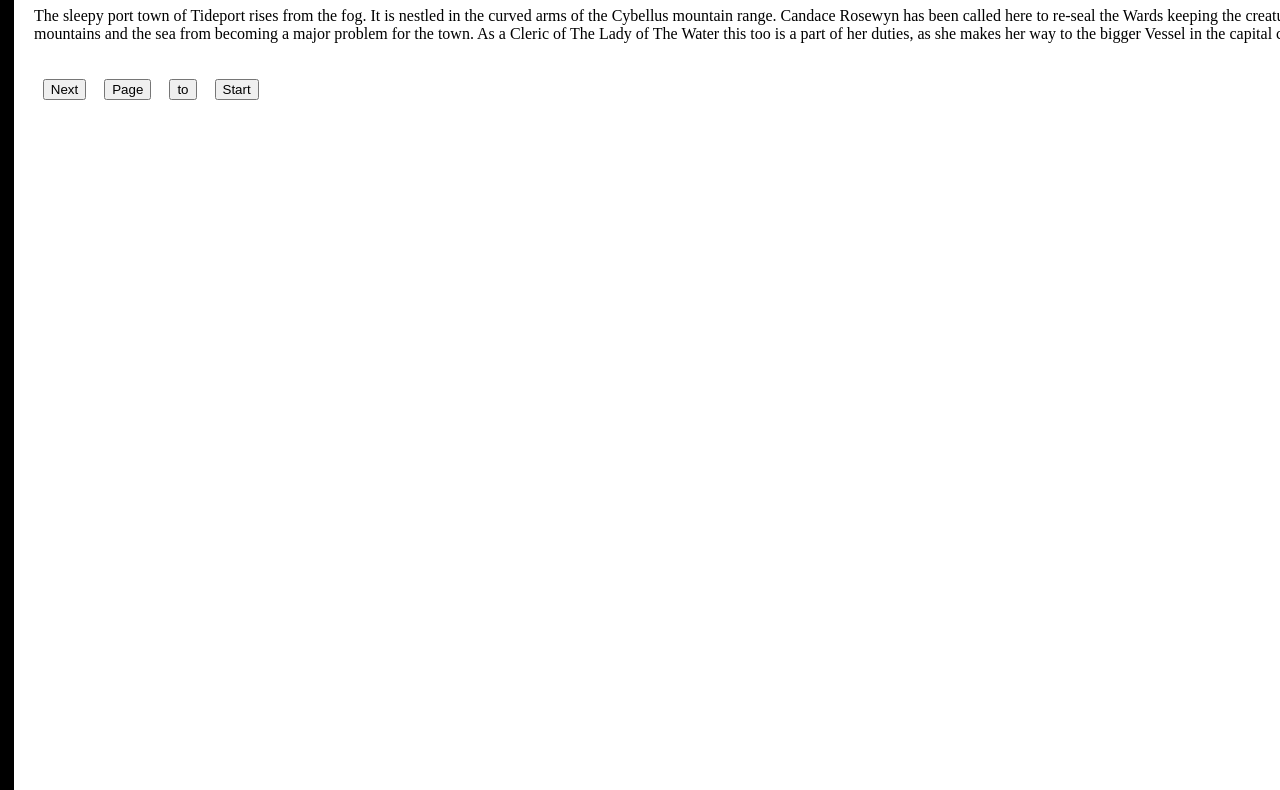
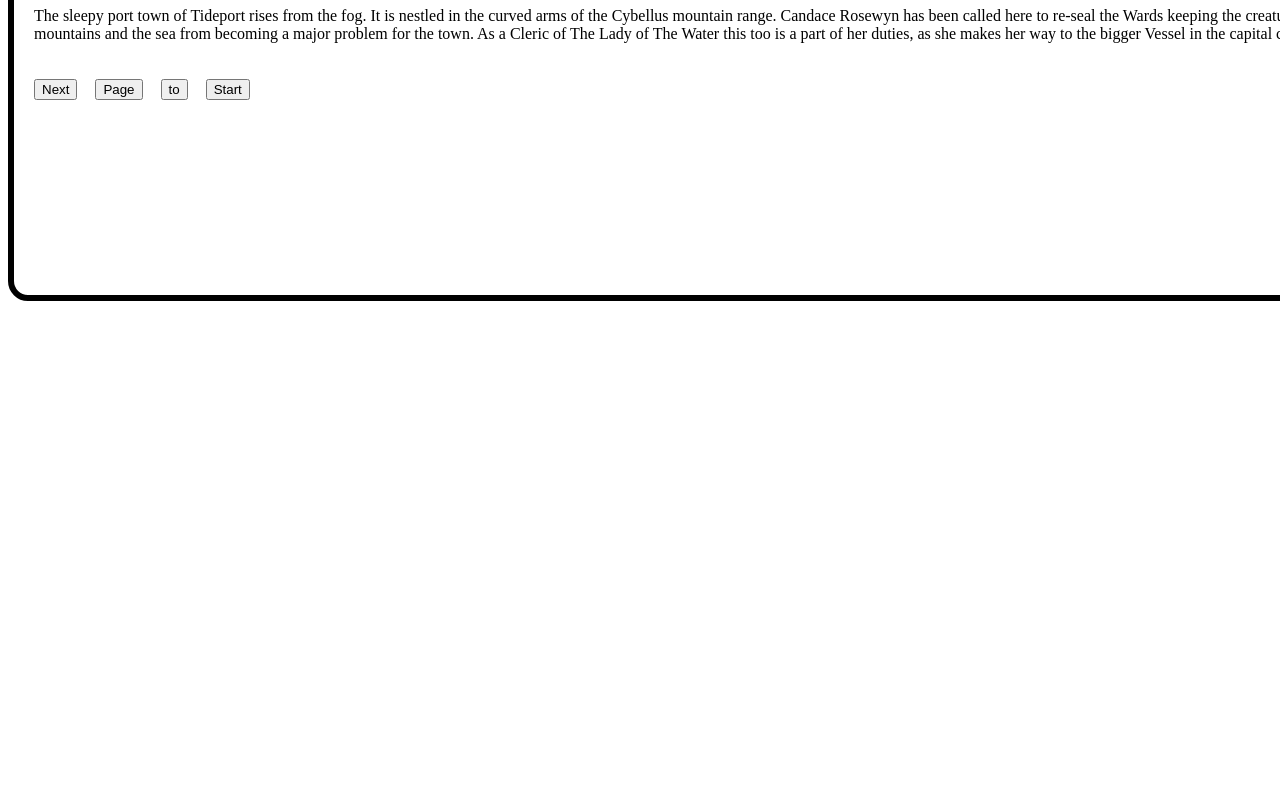
Before and after one commit to Krashberry/tcocr-twot, a plain HTML site: page index.html in a window 1280 px wide. Shown: the part 107-897 px from the top of the page. After the commit the page ends 800 px from the top, so only its background shows below. Drawn offline with Linux system fonts and the light colour scheme; a web font is replaced by a local one.

Commit message:
Draft 1.5: More slight changes to the CSS but not really messing with the HTML

```diff
--- a/css/styles.css
+++ b/css/styles.css
@@ -1,12 +1,11 @@
 body {
-  background-color: black;
+  background-color: white;
 }
 .contentBox {
   display: flex-column;
   justify-content: center;
-  position: static;
   width: 1440px;
-  height: 1024px;
+  height: 400px;
   background-color: #FFFFFF;
   border: 6px solid #000000;
   box-sizing: border-box;
@@ -32,10 +31,9 @@ body {
 
 .optionBox {
 width: 267.5px;
-margin-left: -17px;
 margin-top: -50px;
 font-family: StraightToHell Sinner BB;
-text-align: center;
+text-align: left;
 font-size: 72px;
 letter-spacing: 0;
 }
```
